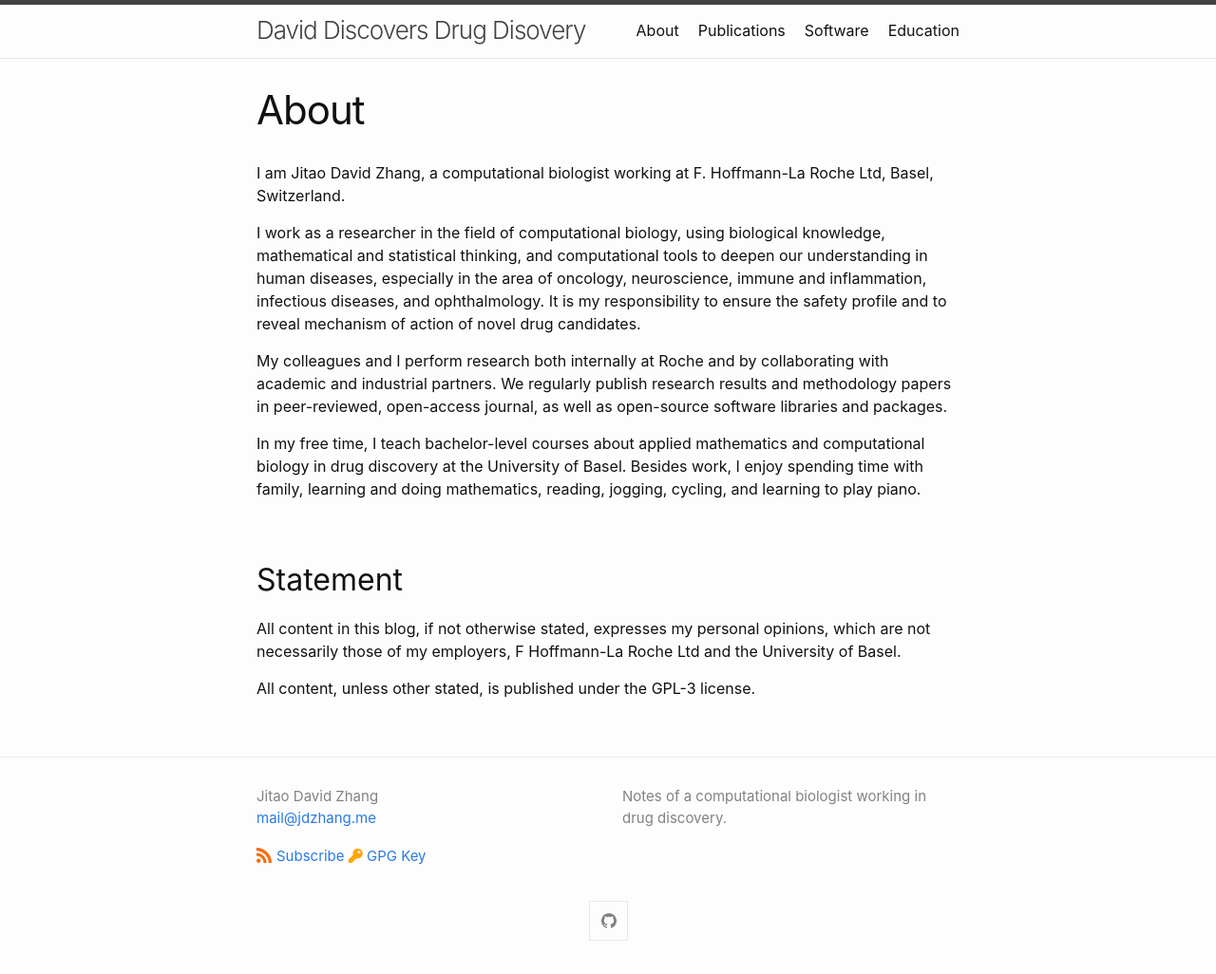
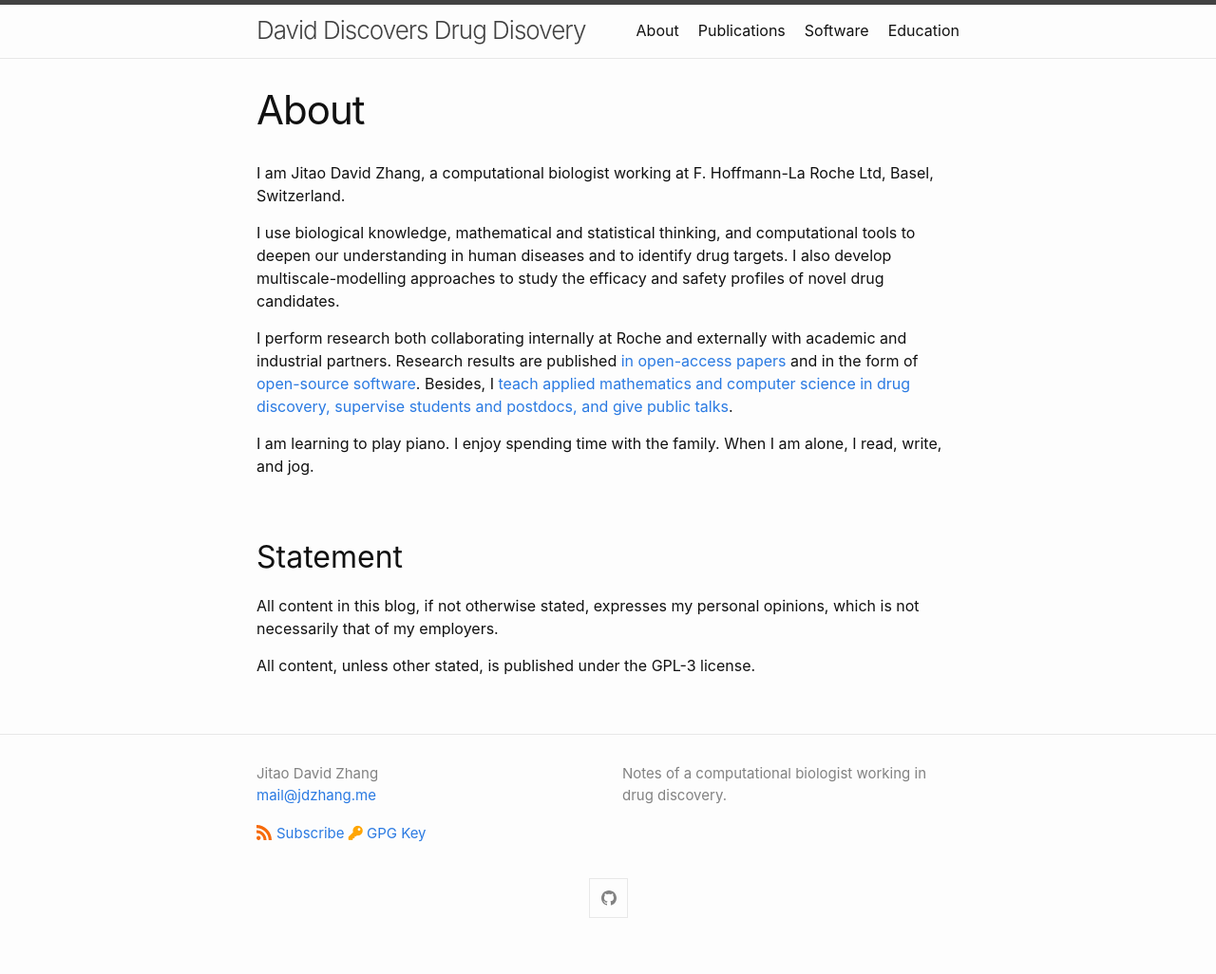
Before and after one commit to Accio/accio.github.io, a Jekyll site: the page built from _pages/about.md, in a window 1280 px wide. Shown: the whole page at 95% size. Built offline with Jekyll 4.4.1, drawn with Linux system fonts in a browser that asks for light colours; after the commit the page ends 1002 px from its top, so only the background shows below that.

Commit message:
linking to other pages

```diff
--- a/_pages/about.md
+++ b/_pages/about.md
@@ -6,14 +6,15 @@ permalink: /about
 
 I am Jitao David Zhang, a computational biologist working at F. Hoffmann-La Roche Ltd, Basel, Switzerland.
 
-I work as a researcher in the field of computational biology, using biological knowledge, mathematical and statistical thinking, and computational tools to deepen our understanding in human diseases, especially in the area of oncology, neuroscience, immune and inflammation, infectious diseases, and ophthalmology. It is my responsibility to ensure the safety profile and to reveal mechanism of action of novel drug candidates.
+I use biological knowledge, mathematical and statistical thinking, and computational tools to deepen our understanding in human diseases and to identify drug targets. I also develop multiscale-modelling approaches to study the efficacy and safety profiles of novel drug candidates.
 
-My colleagues and I perform research both internally at Roche and by collaborating with academic and industrial partners. We regularly publish research results and methodology papers in peer-reviewed, open-access journal, as well as open-source software libraries and packages.
+I perform research both collaborating internally at Roche and externally with academic and industrial partners. Research results are published [in open-access papers]({{site.url}}/publications) and in the form of [open-source software]({{site.url}}/software). Besides, I [teach applied mathematics and computer science in drug discovery, supervise students and postdocs, and give public talks]({{site.url}}/education).
 
-In my free time, I teach bachelor-level courses about applied mathematics and computational biology in drug discovery at the University of Basel. Besides work, I enjoy spending time with family, learning and doing mathematics, reading, jogging, cycling, and learning to play piano.
+I am learning to play piano. I enjoy spending time with the family. When I am
+alone, I read, write, and jog.
 
 ## Statement
 
-All content in this blog, if not otherwise stated, expresses my personal opinions, which are not necessarily those of my employers, F Hoffmann-La Roche Ltd and the University of Basel.
+All content in this blog, if not otherwise stated, expresses my personal opinions, which is not necessarily that of my employers.
 
 All content, unless other stated, is published under the GPL-3 license.
```
